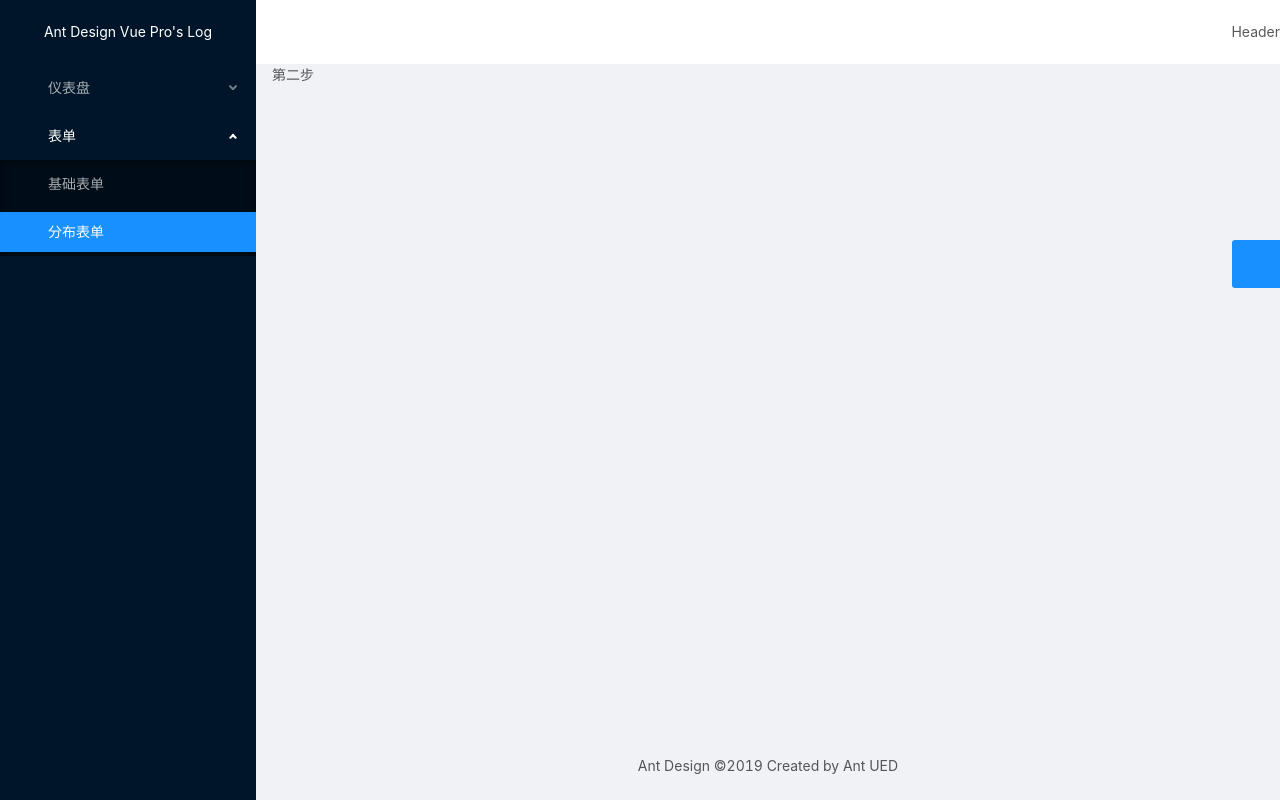
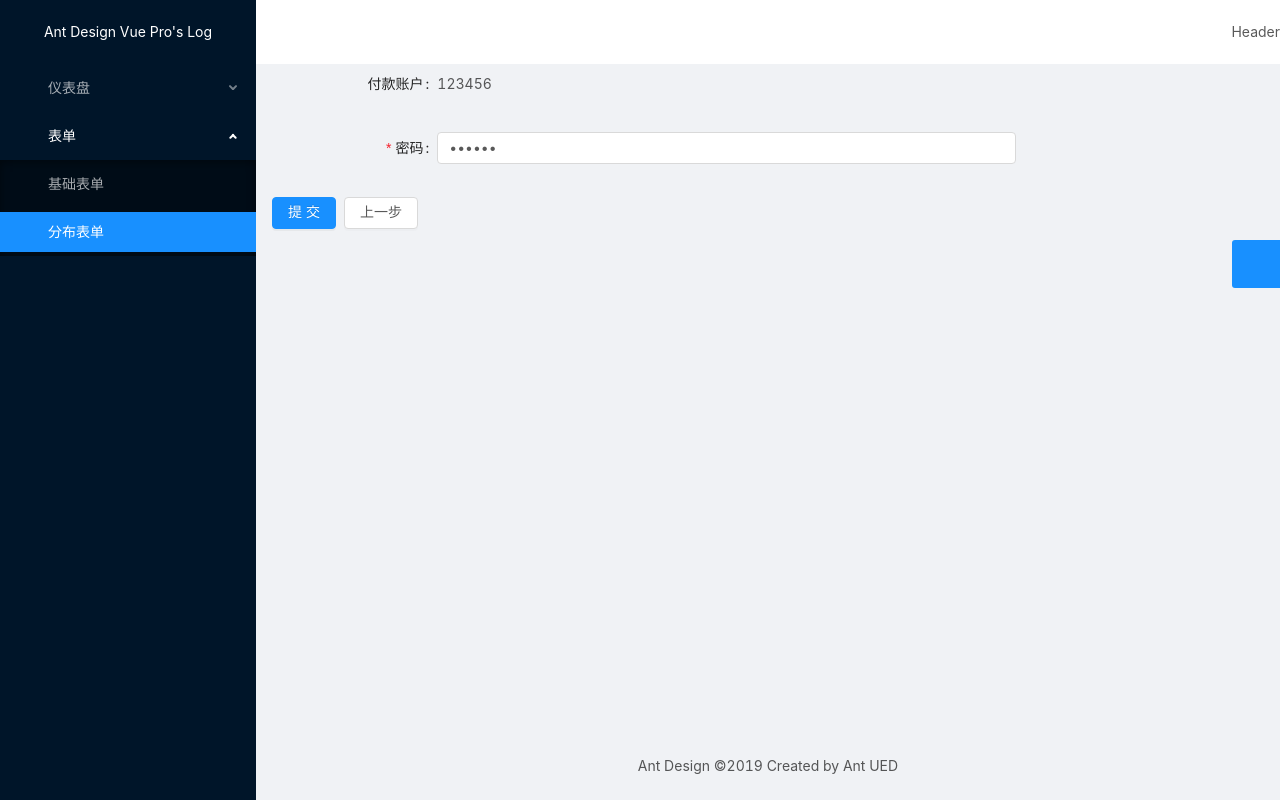
Before and after one commit to teachat8/ant-design-vue-admin, a Vue app: page /form/step-form/confirm in a window 1280 px wide. Built offline with nearby package versions, Linux system fonts and the light colour scheme.

Commit message:
创建一个分步表单

```diff
--- /dev/null
+++ b/mock/form.js
@@ -0,0 +1,13 @@
+function form(method) {
+  let res = null;
+  switch (method) {
+    case 'POST':
+      res = { message: "OK" };
+      break;
+    default:
+      res = null;
+  }
+  return res;
+}
+
+module.exports = form;
--- a/src/main.js
+++ b/src/main.js
@@ -6,7 +6,7 @@ import Vue from "vue";
 import {Button, Layout, Icon, Drawer, Radio, Menu, Form, Input} from 'ant-design-vue'
 import App from "./App.vue";
 import router from "./router";
-import store from "./store";
+import store from "./store/modules/index";
 // import 'ant-design-vue/dist/antd.less';
 // import 'ant-design-vue/lib/button/style';
 import Authorized from './components/Authorized';
--- a/src/store.js
+++ /dev/null
@@ -1,10 +0,0 @@
-import Vue from "vue";
-import Vuex from "vuex";
-
-Vue.use(Vuex);
-
-export default new Vuex.Store({
-  state: {},
-  mutations: {},
-  actions: {}
-});
--- /dev/null
+++ b/src/store/modules/form.js
@@ -0,0 +1,37 @@
+import router from '../../router';
+import request from '../../utils/request';
+
+
+const state = {
+  step: {
+    payAccount: "123456"
+  }
+};
+
+const actions = {
+  async submitStepForm({ commit }, { payload }) {
+    await request({
+      url: "/api/form",
+      method: "POST",
+      data: payload
+    });
+    commit('saveStepFormData', payload);
+    router.push("/form/step-form/result");
+  }
+};
+
+const mutations = {
+  saveStepFormData(state, {payload}) {
+    state.step = {
+      ...state.step,
+      ...payload
+    };
+  }
+};
+
+export default {
+  namespaced: true,
+  state,
+  actions,
+  mutations
+}
--- /dev/null
+++ b/src/store/modules/index.js
@@ -0,0 +1,13 @@
+import Vue from 'vue';
+import Vuex from 'vuex';
+import form from './form';
+
+
+Vue.use(Vuex);
+
+export default new Vuex.Store({
+  state: {},
+  modules: {
+    form
+  }
+});
--- a/src/utils/request.js
+++ b/src/utils/request.js
@@ -1,16 +1,19 @@
 import axios from 'axios';
-import notification from 'ant-design-vue';
+import {notification} from 'ant-design-vue';
 
 function request(options) {
   return axios(options)
     .then(res => {
       return res;
     }).catch(error => {
-      const {response: {status, statusText}} = error;
+      const {
+        response: {status, statusText}
+      } = error;
       notification.error({
+        // eslint-disable-next-line no-unused-vars
         message: h => (
           <div>
-            请求错误 <span style="color: red">{status}</span> :options.url
+            请求错误 <span style="color: red">{status}</span> : {options.url}
           </div>
         ),
         description: statusText
--- a/src/views/Forms/StepForm/Step1.vue
+++ b/src/views/Forms/StepForm/Step1.vue
@@ -1,10 +1,60 @@
 <template>
-  <div>第一步</div>
+  <div>
+    <a-form layout="horizontal" :form="form">
+      <a-form-item
+        label="付款账户"
+        :label-col="formItemLayout.labelCol"
+        :wrapper-col="formItemLayout.wrapperCol"
+      >
+      <a-input
+        v-decorator="[
+          'payAccount',
+          {
+            initialValue: step.payAccount,
+            rules: [{required: true, message: '请输入付款账号'}]
+          }
+        ]"
+        placeholder="请输入付款账号"
+      />
+      </a-form-item>
+      <a-form-item>
+        <a-button type="primary" @click="handleSubmit">下一步</a-button>
+      </a-form-item>
+    </a-form>
+  </div>
 </template>
 
 <script>
 export default {
-  name: 'Step1'
+  name: 'Step1',
+  data() {
+    this.form = this.$form.createForm(this);
+    return {
+      formItemLayout: {
+        labelCol: { span: 4},
+        wrapperCol: { span: 14 }
+      }
+    }
+  },
+  computed: {
+    step() {
+      return this.$store.state.form.step;
+    }
+  },
+  methods: {
+    handleSubmit() {
+      const {form, $router, $store} = this;
+      form.validateFields((err, values) => {
+        if (!err) {
+          $store.commit({
+            type: "form/saveStepFormData",
+            payload: values
+          });
+          $router.push("/form/step-form/confirm");
+        }
+      })
+    }
+  },
 }
 </script>
 
--- a/src/views/Forms/StepForm/Step2.vue
+++ b/src/views/Forms/StepForm/Step2.vue
@@ -1,10 +1,72 @@
 <template>
-  <div>第二步</div>
+  <div>
+    <a-form layout="horizontal" :form="form">
+      <a-form-item
+        label="付款账户"
+        :label-col="formItemLayout.labelCol"
+        :wrapper-col="formItemLayout.wrapperCol"
+      >
+      {{ step.payAccount }}
+      </a-form-item>
+      <a-form-item
+        label="密码"
+        :label-col="formItemLayout.labelCol"
+        :wrapper-col="formItemLayout.wrapperCol"
+      >
+      <a-input
+        v-decorator="[
+          'password',
+          {
+            initialValue: step.payAccount,
+            rules: [{required: true, message: '请输入密码'}]
+          }
+        ]"
+        type="password"
+        placeholder="请输入付款密码"
+      />
+      </a-form-item>
+
+      <a-form-item>
+        <a-button type="primary" @click="handleSubmit">提交</a-button>
+        <a-button style="margin-left:8px" @click="onPrev">上一步</a-button>
+      </a-form-item>
+    </a-form>
+  </div>
 </template>
 
 <script>
 export default {
-  name: 'Step2'
+  name: 'Step2',
+  data() {
+    this.form = this.$form.createForm(this);
+    return {
+      formItemLayout: {
+        labelCol: { span: 4},
+        wrapperCol: { span: 14 }
+      }
+    }
+  },
+  computed: {
+    step() {
+      return this.$store.state.form.step;
+    }
+  },
+  methods: {
+    handleSubmit() {
+      const { form, $store, step } = this;
+      form.validateFields((err, values) => {
+        if (!err) {
+          $store.dispatch({
+            type: "form/submitStepForm",
+            payload: {...step, ...values}
+          });
+        }
+      })
+    },
+    onPrev() {
+      this.$router.push("/form/step-form/info");
+    }
+  },
 }
 </script>
 
--- a/src/views/Forms/StepForm/Step3.vue
+++ b/src/views/Forms/StepForm/Step3.vue
@@ -1,5 +1,5 @@
 <template>
-  <div>第三步</div>
+  <div>操作成功，预计两小时到账</div>
 </template>
 
 <script>
```
